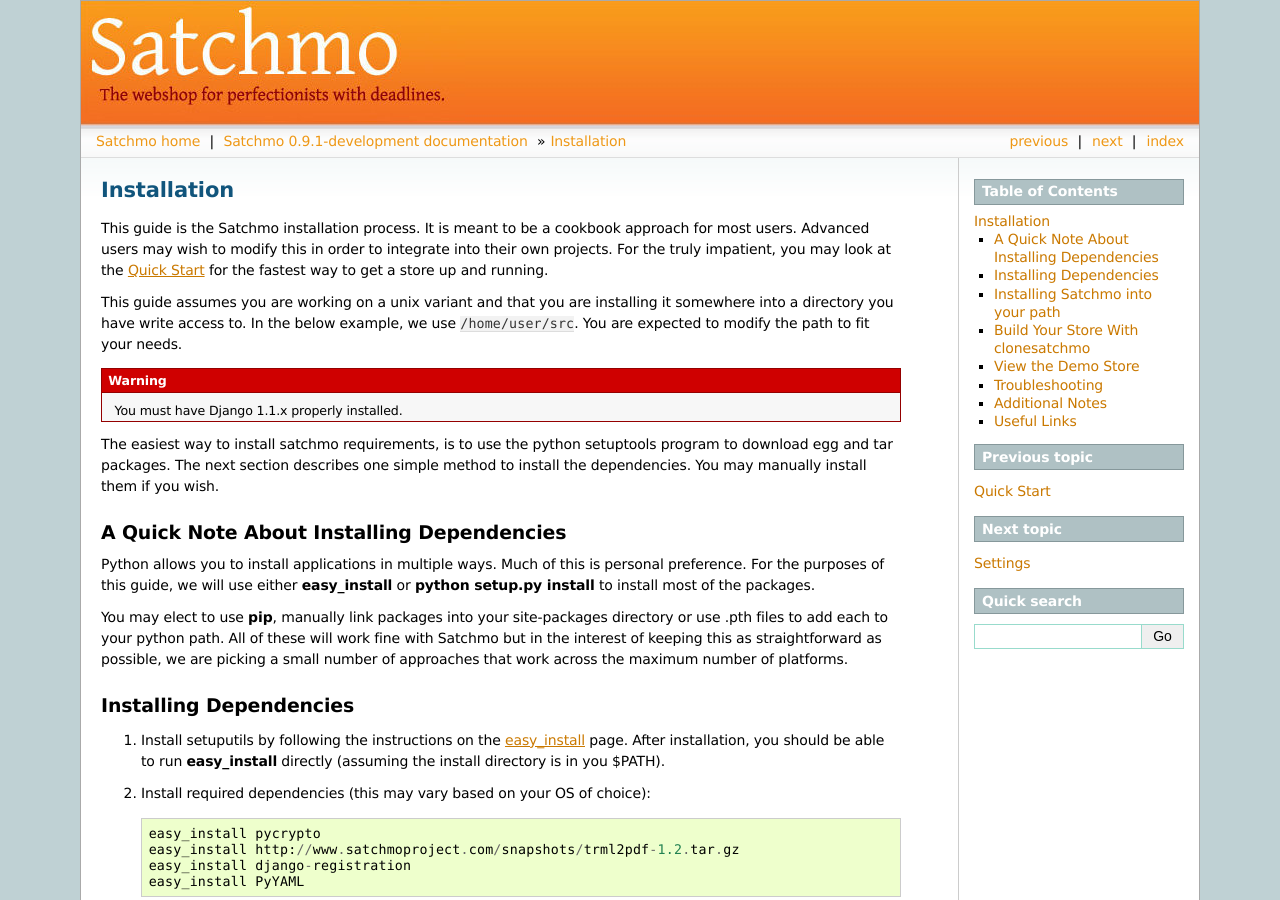
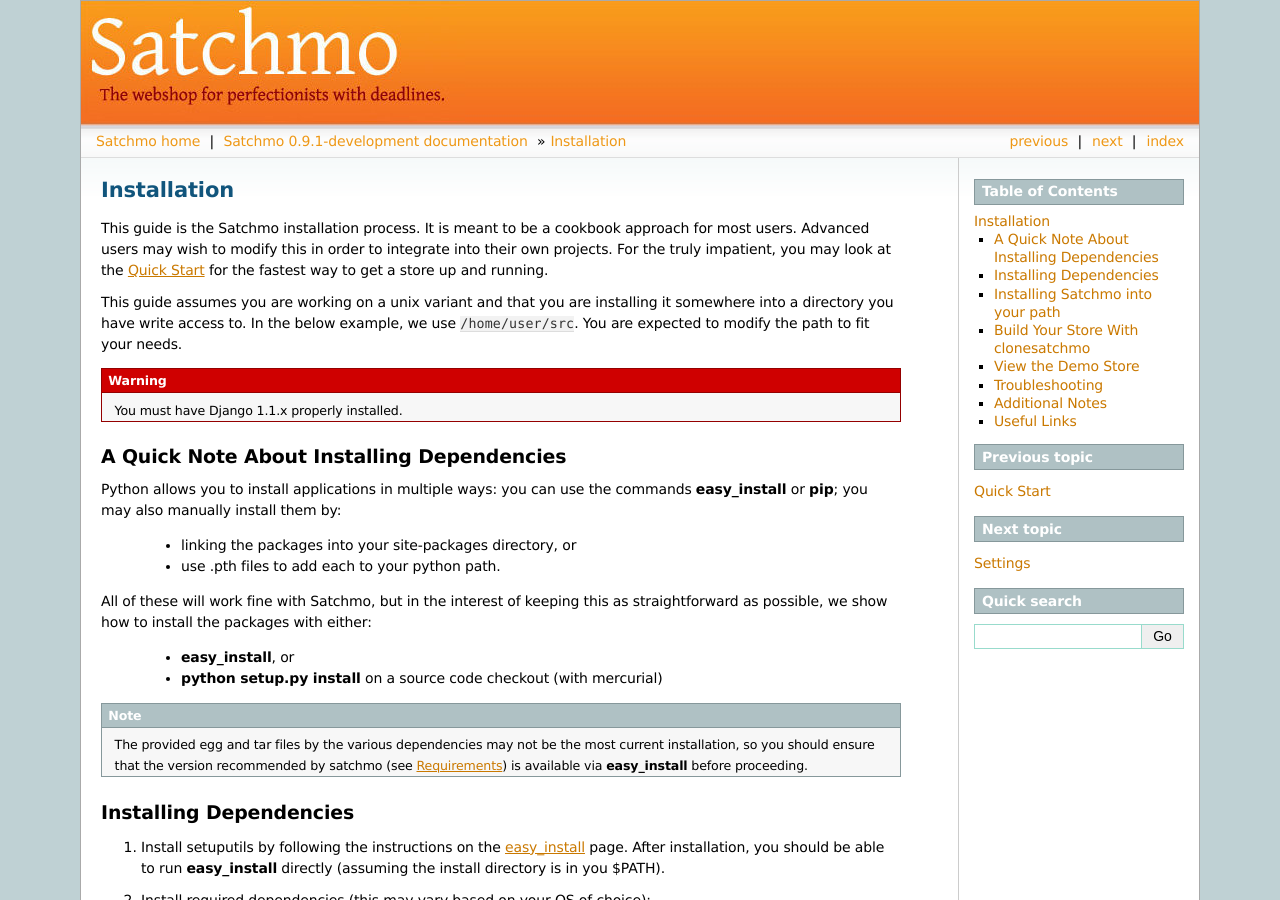
Before and after one commit to opencoca/WEB-Satchmo, a Sphinx documentation site: the page built from docs/new_installation.txt, in a window 1280 px wide and 900 px high. Built offline with Sphinx 7.4.7, drawn with Linux system fonts in a browser that asks for light colours; some of the changed text lies outside the part shown.

Commit message:
docs/new_installation: consolidate and rework general installation instructions
 - remove dups on installing methods and put them all into the quick
   note section
 - integrate egg version pitfalls into quick notes
 - use bullets generously

```diff
--- a/docs/new_installation.txt
+++ b/docs/new_installation.txt
@@ -13,18 +13,27 @@
 .. warning::
    You must have Django 1.1.x properly installed.
 
-The easiest way to install satchmo requirements, is to use the python setuptools program to download egg and tar packages. The next section describes
-one simple method to install the dependencies. You may manually install them if you wish.
-
 A Quick Note About Installing Dependencies
 ------------------------------------------
 
-Python allows you to install applications in multiple ways. Much of this is personal preference. For the purposes of this guide,
-we will use either :command:`easy_install` or :command:`python setup.py install` to install most of the packages.
+Python allows you to install applications in multiple ways: you can use the
+commands :command:`easy_install` or :command:`pip`; you may also manually
+install them by:
 
-You may elect to use :command:`pip`, manually link packages into your site-packages directory or use .pth files to add each to your
-python path. All of these will work fine with Satchmo but in the interest of keeping this as straightforward as possible, we
-are picking a small number of approaches that work across the maximum number of platforms.
+  - linking the packages into your site-packages directory, or
+  - use .pth files to add each to your python path.
+
+All of these will work fine with Satchmo, but in the interest of keeping this as
+straightforward as possible, we show how to install the packages with either:
+
+  - :command:`easy_install`, or
+  - :command:`python setup.py install` on a source code checkout (with mercurial)
+
+.. note::
+    The provided egg and tar files by the various dependencies may not be the
+    most current installation, so you should ensure that the version recommended
+    by satchmo (see :doc:`requirements`) is available via
+    :command:`easy_install` before proceeding.
 
 Installing Dependencies
 -----------------------
@@ -122,10 +131,6 @@
      easy_install South
 
    .. versionadded:: 0.9.1
-
-.. note::
-    Please note that all dependencies can be installed manually. Please visit the :doc:`requirements` page for details. Also, provided egg and tar files may not be the most current installation, so you should ensure that the
-    recommended satchmo version is available via :command:`easy_install` before proceeding.
 
 Installing Satchmo into your path
 ---------------------------------
```
